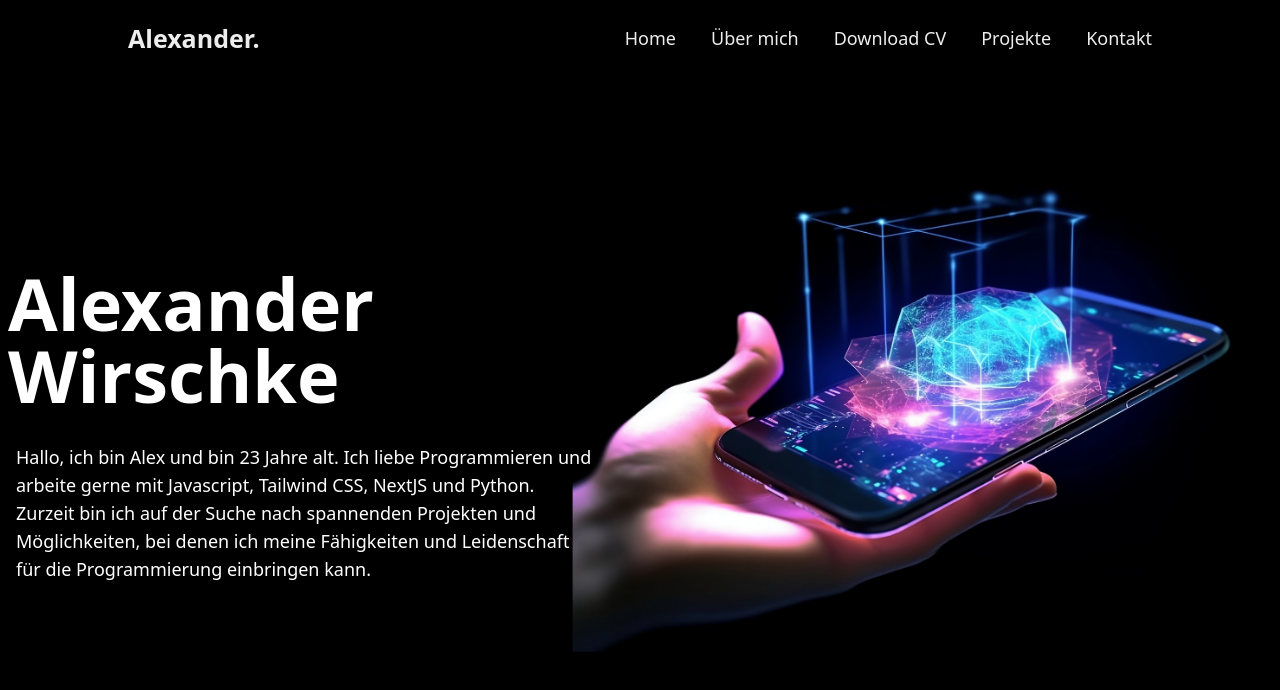
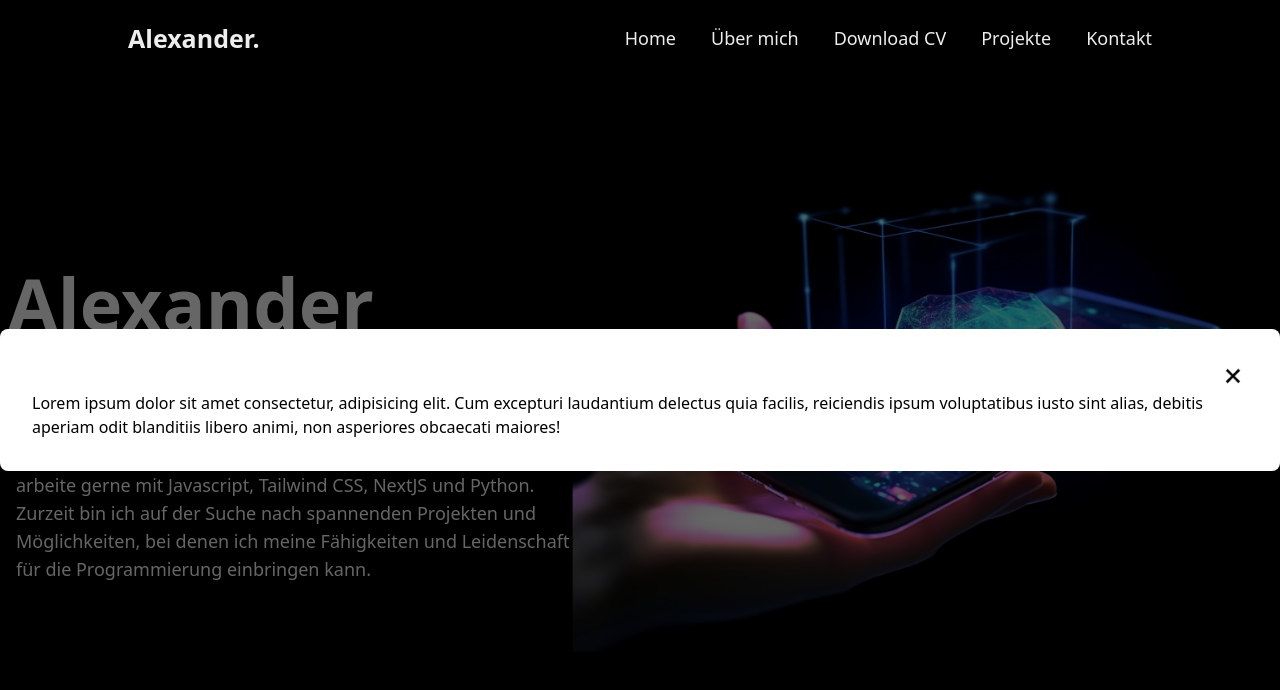
Before and after one commit to NoShare16/nextjsportfolio, a Next.js app: page / in a window 1280 px wide. Both pictures are taken after a click on the button "Kontakt". Shown: the top 690 px of the page. Built offline with nearby package versions, Linux system fonts and the light colour scheme.

Commit message:
layout for the form in Navbar

```diff
--- a/app/layout.jsx
+++ b/app/layout.jsx
@@ -7,7 +7,7 @@ const RootLayout = ({children}) => {
   return (
     <html>
         <body>
-            <header className='header'>
+            <header>
               <Navbar/>
             </header>
 
--- a/components/Navbar.jsx
+++ b/components/Navbar.jsx
@@ -9,6 +9,7 @@ const Navbar = () => {
     const [toggleForm, setToggleForm] = useState(false);
   return (
     <>
+        <section className='header'>
         <a href="/" className="logo">Alexander.</a>
                 {/* DESKTOP */}
             <nav className='hidden lg:block'>
@@ -16,7 +17,7 @@ const Navbar = () => {
                 <Link href="/" className='navbar-links'>Über mich</Link>
                 <Link href="/" className='navbar-links'>Download CV</Link>
                 <Link href="/" className='navbar-links'>Projekte</Link>
-                <button  className='navbar-links'>Kontakt</button>
+                <button  className='navbar-links' onClick={() => setToggleForm((prev) => !prev)}>Kontakt</button>
             </nav>
 
                 {/* MOBILE */}
@@ -36,11 +37,32 @@ const Navbar = () => {
                             <Link href="/" onClick={() => setToggleDropdown(false)} className='dropdown_link'>Über Mich</Link>
                             <Link href="/" onClick={() => setToggleDropdown(false)} className='dropdown_link'>Lebenslauf</Link>
                             <Link href="/" onClick={() => setToggleDropdown(false)} className='dropdown_link'>Projects</Link>
-                            <Link href="/" onClick={() => setToggleDropdown(false)} className='dropdown_link'>Kontakt</Link>
+                            <button onClick={() => {setToggleDropdown(false); setToggleForm(true);}} className='dropdown_link'>Kontakt</button>
                         </div>
                     )}
                 </div>
             </nav>
+        </section>
+
+        {toggleForm && (
+                <div className='fixed top-0 left-0 w-full h-full bg-black bg-opacity-60 flex justify-center items-center z-50'>
+                    <div className="bg-white p-8 rounded-lg shadow-md">
+                        <div className='flex justify-end items-start mb-6button'>
+                            <Image
+                                src="/assets/images/x.png"
+                                width={30}
+                                height={30}
+                                alt='close icon'
+                                onClick={() => setToggleForm(false)}
+                                className='cursor-pointer'
+                            />
+                        </div>
+
+                        <p>Lorem ipsum dolor sit amet consectetur, adipisicing elit. Cum excepturi laudantium delectus quia facilis, reiciendis ipsum voluptatibus iusto sint alias, debitis aperiam odit blanditiis libero animi, non asperiores obcaecati maiores!</p>
+
+                    </div>
+                </div>
+                )}
     </>
   )
 }
```
Also changed, not shown: public/assets/images/x.png (added).
